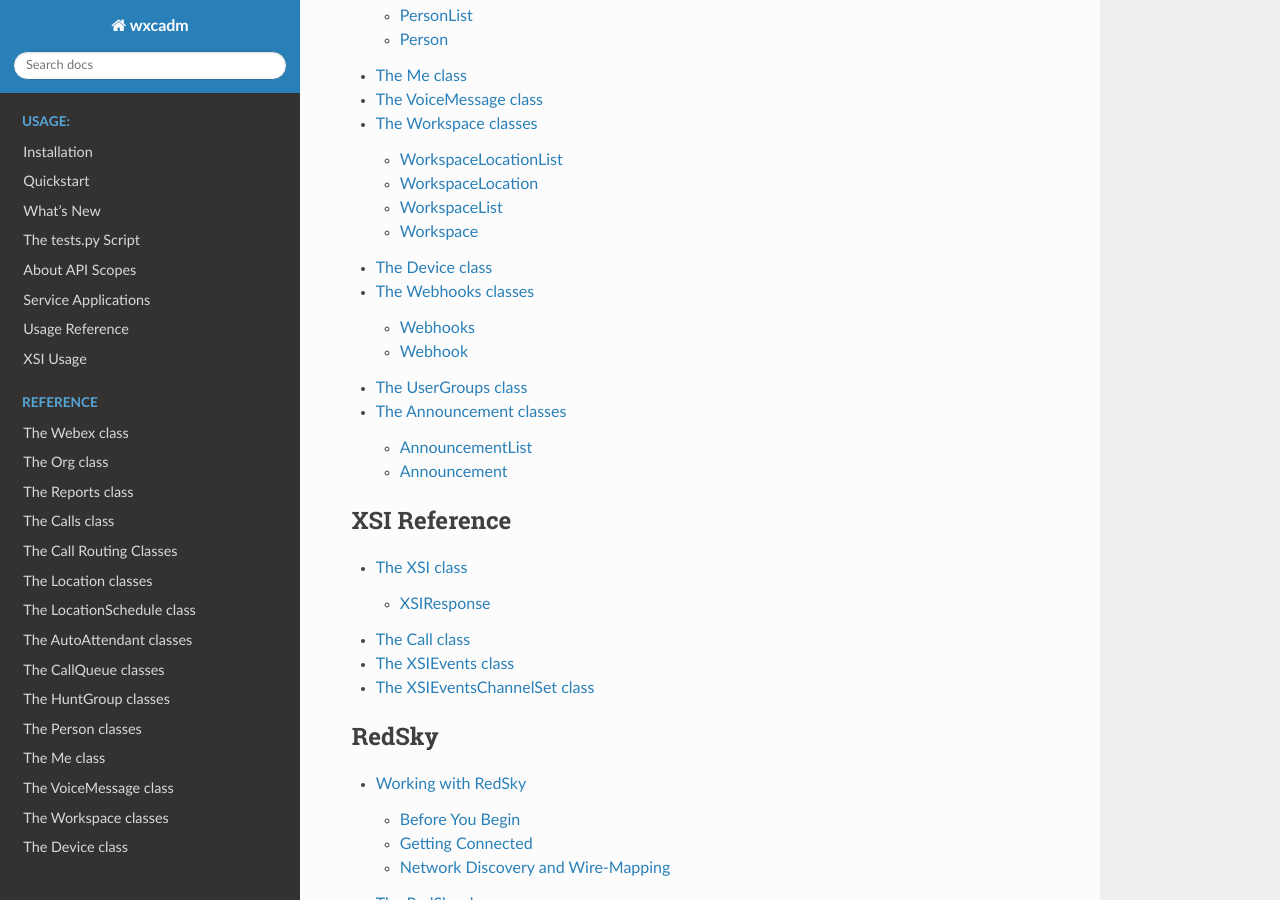
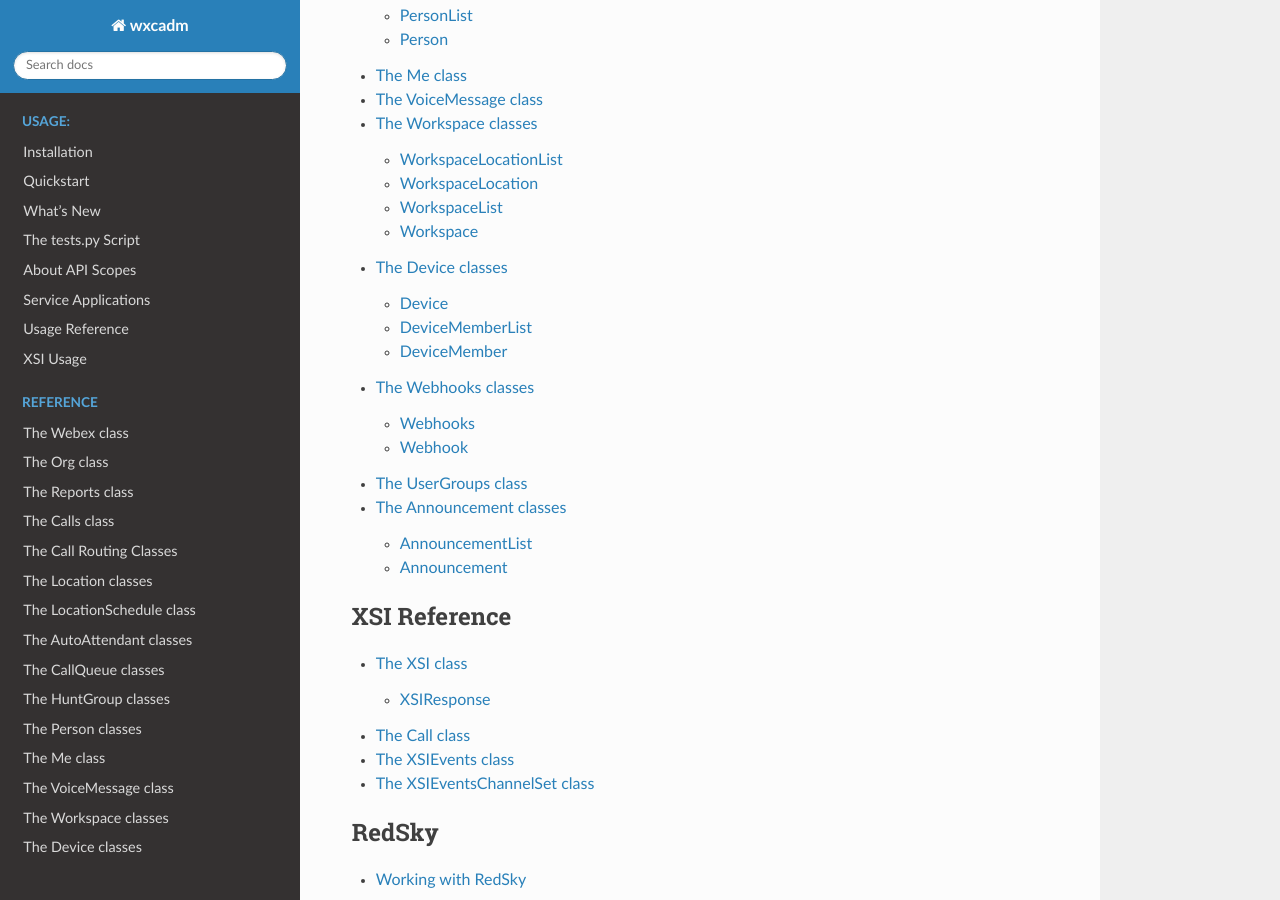
Before and after one commit to kctrey/wxcadm, a Sphinx documentation site: the page built from docs/source/index.rst, in a window 1280 px wide and 900 px high, scrolled down 8881 px. Built offline with Sphinx 7.4.7 and the Read the Docs theme 2.0.0, drawn with Linux system fonts in a browser that asks for light colours.

Commit message:
Add doc support for DeviceMemberList and DeviceMember

```diff
--- a/docs/source/reference/Device.rst
+++ b/docs/source/reference/Device.rst
@@ -1,14 +1,20 @@
-The Device class
-================
+The Device classes
+==================
 
+Device
+------
 .. autoclass:: wxcadm.device.Device
     :members:
     :undoc-members:
 
+DeviceMemberList
+----------------
 .. autoclass:: wxcadm.device.DeviceMemberList
     :members:
     :undoc-members:
 
+DeviceMember
+------------
 .. autoclass:: wxcadm.device.DeviceMember
     :members:
     :undoc-members:
```
